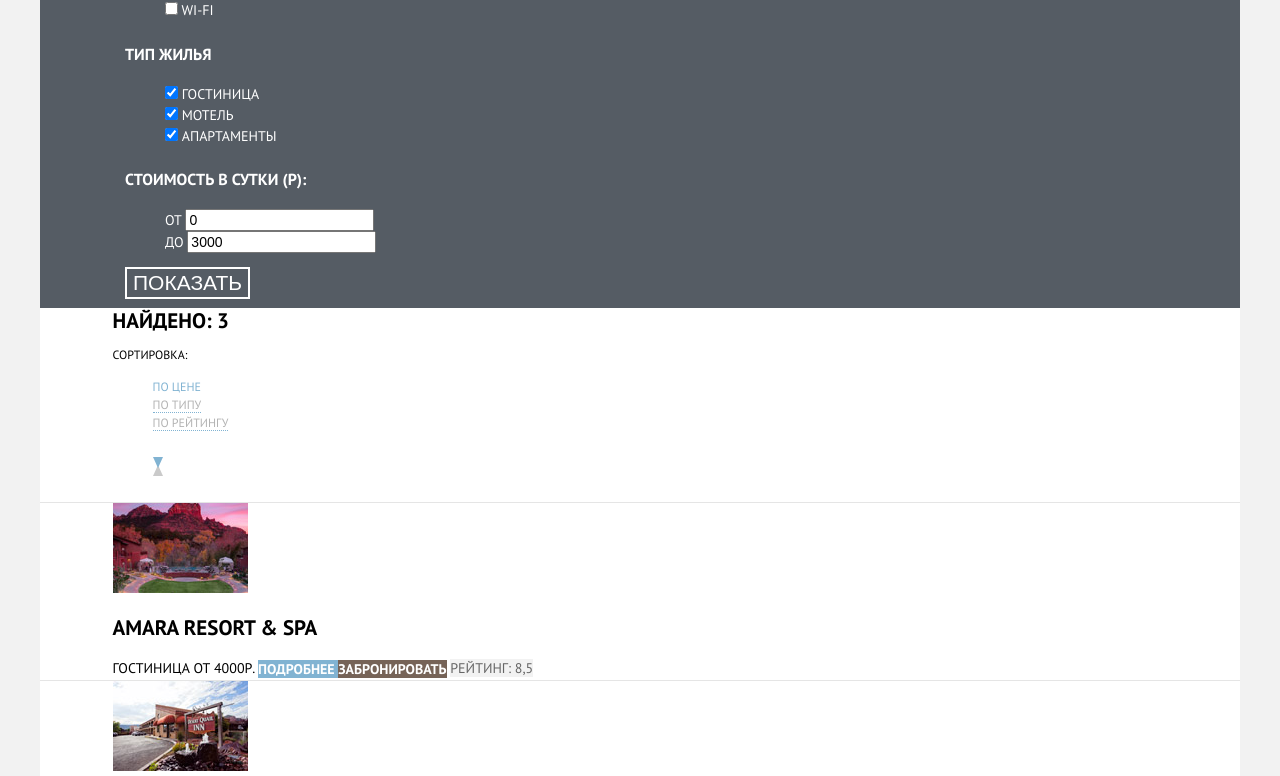
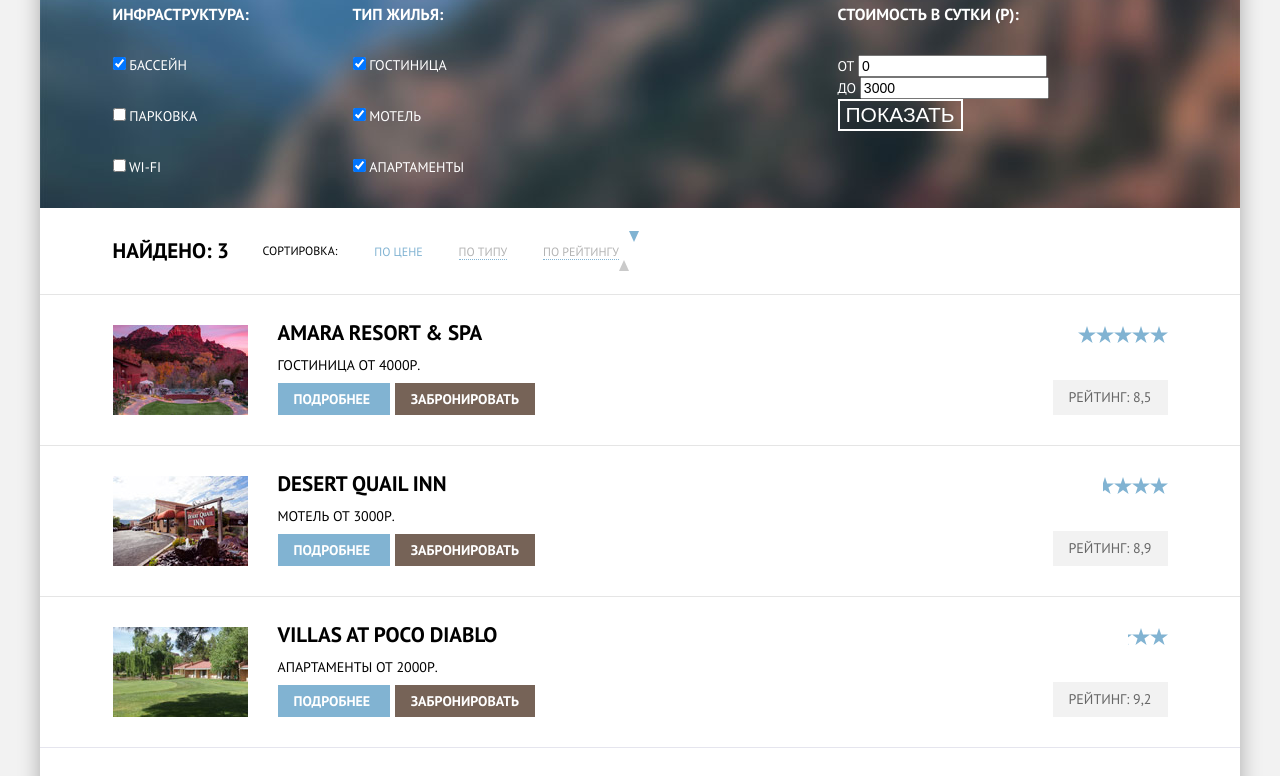
Before and after one commit to OlenaKashuba/334193-sedona-1, a plain HTML site: page hotels.html in a window 1280 px wide. Shown: the part 82-858 px from the top of the page. Drawn offline with Linux system fonts and the light colour scheme.

Commit message:
Layout hotels

```diff
--- a/css/style.css
+++ b/css/style.css
@@ -18,6 +18,7 @@ html, body {
 	background-color: #ffffff;
 	color: #000000;
 	position: relative;
+	box-shadow: 0 0 20px rgba(0,0,0,0.3);
 }
 
 .inner-container {
@@ -94,6 +95,10 @@ a {
 
 .main-navigation a {
 	color: #000000;
+}
+
+.inner-navigation ul {
+	position: static;
 }
 
 .inner-navigation a.active {
@@ -365,10 +370,20 @@ a {
 	color: #000000;
 }
 
+
 .hotel-search-form p {
 	line-height: 26px;
 	font-weight: bold;
 }
+
+.hotel-search-form p label {
+	display: inline-block;
+	width: 105px;
+	margin: 0;
+	padding: 0;
+}
+
+
 
 .hotel-search-form input {
 	font: inherit;
@@ -466,21 +481,59 @@ a {
 		/* FILTERS  */
 
 .filters {
+	box-sizing: border-box;
 	background-color: #555c64; /* temporarily */
+	background:
+		url(../img/filter-background.jpg) center no-repeat;
 	color: #ffffff;
+	min-height: 217px;
+	padding-top: 30px;
+	padding-bottom: 30px;
+}
+
+.filters-form {
+	display: flex;
 }
 
 .filters-form fieldset {
 	border: none;
+	margin: 0;
+	padding: 0;
 }
 
 .filters-form fieldset ul {
 	list-style: none;
+	padding: 0;
+	margin: 0;
+}
+
+.filter-option {
+	margin-bottom: 30px;
+}
+
+.filter-option:last-child {
+	margin-bottom: 0;
 }
 
 .filters-form fieldset legend {
 	font-size: 16px;
 	font-weight: bold;
+	padding: 0;
+	margin: 0;
+	margin-bottom: 30px;
+}
+
+.filters-infrastructure,
+.filters-housing-type {
+	width: 240px;
+}
+
+.filters-form .filters-housing-type {
+	margin-right: 245px;
+}
+
+.filters-range {
+	width: 330px;
 }
 
 .btn-show {
@@ -505,22 +558,50 @@ a {
 
 
 		/* FOUND */
+.found-sorting {
 
+}
+
+.found-flex {
+	display: flex;
+	min-height: 86px;
+	align-items: center;
+}
 
 .found-sorting b {
 	font-size: 21px;
 	line-height: 26px;
 	font-weight: bold;
+	margin: 0;
+	padding: 0;
+	width: 150px;
 }
 
 .found-sorting p,
 .found-sorting-item {
 	font-size: 12px;
 	line-height: 18px;
+	margin: 0;
+	padding: 0;
+}
+
+.found-sorting p {
+	margin-right: 37px;
 }
 
 .found-sorting ul {
 	list-style: none;
+	margin: 0;
+	padding: 0;
+}
+
+.found-sorting-item {
+	display: inline-block;
+	margin-right: 32px;
+}
+
+.found-sorting-item:last-child  {
+	margin-right: 0px;
 }
 
 .found-sorting-item a {
@@ -545,6 +626,14 @@ a {
 	border-bottom: none;
 	outline: none;
 }
+
+.hotels-buttons {
+	display: flex;
+	width: 40px;
+	flex-direction: row;
+}
+
+
 
 .btn-sort-up {
 	width: 0;
@@ -594,7 +683,11 @@ a {
 
 
 .hotel-summary {
+	box-sizing: border-box;
 	border-top: 1px solid #e5e5e5;
+	min-height: 150px;
+	padding-top: 30px;
+	padding-bottom: 30px;
 }
 
 .hotel-summary:last-child {
@@ -617,8 +710,36 @@ a {
 	color: rgba(0,0,0,0.3);
 }
 
+.hotel-summary .hotel-description {
+	margin-left: 165px;
+}
+
+.hotel-summary h3 {
+	position: relative;
+	top: -5px;
+	margin: 0;
+	padding: 0;
+}
+
 .hotel-summary b {
+	display: inline-block;
 	font-weight: normal;
+	margin: 0;
+	padding: 0;
+	margin-top: 4px;
+	margin-bottom: 12px;
+}
+
+.hotel-summary .inner-container {
+	box-sizing: border-box;
+	position: relative;
+	min-height: 90px;
+}
+
+.hotel-summary img {
+	position: absolute;
+	left: 0;
+	top: 0px;
 }
 
 .btn-details,
@@ -626,10 +747,15 @@ a {
 	font-size: 14px;
 	line-height: 21px;
 	font-weight: bold;
+	padding-top: 7px;
+	padding-bottom: 7px;
+	padding-left: 16px;
+	padding-right: 16px;
 }
 
 .btn-details {
 	background-color: #81b3d2;
+	margin-right: 5px;
 }
 
 .btn-details:hover,
@@ -643,9 +769,36 @@ a {
 	color: rgba(255,255,255,0.3);
 }
 
+.rating-stars {
+	position: absolute;
+	right: 0;
+	top: 0;
+	width: 90px;
+	height: 18px;
+	background:
+		url(../img/star.svg) right repeat-x;
+}
+
+.stars-3 {
+	width: 65px;
+	height: 18px;
+}
+
+.stars-2 {
+	width: 40px;
+	height: 18px;
+}
+
 .hotel-rating-number {
+	position: absolute;
+	right: 0;
+	bottom: 0px;
 	color: #666666;
 	background-color: #f2f2f2;
+	padding-top: 7px;
+	padding-bottom: 7px;
+	padding-left: 16px;
+	padding-right: 16px;
 }
 
 	/*FOOTERS*/
@@ -701,6 +854,10 @@ a {
 	align-items: center;
 }
 
+.footer-copyright span {
+	margin-right: 5px;
+}
+
 .footer-logo svg path:hover,
 .footer-logo svg path:focus {
 	fill: #81b3d2;
--- a/hotels.html
+++ b/hotels.html
@@ -48,7 +48,7 @@
 					<!-- FILTERS INFRASTRUCTURE -->
 
 						<fieldset class="filters-infrastructure">
-							<legend>Инфраструктура</legend>
+							<legend>Инфраструктура:</legend>
 							<ul>
 								<li class="filter-option">
 									<input type="checkbox" id="pool" name="infrastructure" checked>
@@ -68,7 +68,7 @@
 				<!-- FILTERS HOUSING TYPE -->
 
 						<fieldset class="filters-housing-type">
-							<legend>Тип жилья</legend>
+							<legend>Тип жилья:</legend>
 							<ul>
 								<li class="filter-option">
 									<input type="checkbox" id="hotel" name="housing-type"  checked>
@@ -120,8 +120,9 @@
 
 
 			<section class="found-sorting">
-				<div class="inner-container">
+				<div class="inner-container found-flex">
 					<b>Найдено: 3</b>
+
 					<p> Сортировка: </p>
 
 					<ul class="found-sorting-list">
@@ -135,6 +136,7 @@
 							<a href="#"> По рейтингу </a>
 						</li>
 					</ul>
+
 
 					<ul class="hotels-buttons">
 						<li>
@@ -158,14 +160,16 @@
 				<article class="hotel-summary">
 					<div class="inner-container">
 						<img src="img/hotel-amara.jpg"  width="135" height="90" alt="Amara Resort & Spa Photo">
-
+						<div class="hotel-description">
 							<h3><a href="#"> Amara Resort &#38; Spa</a></h3>
 							<b>Гостиница</b>
 							<b> от 4000р. </b>
+							<div class="hotel-summary-buttons">
 							<a class="btn btn-details" href="#">Подробнее </a>
 							<a class="btn btn-book" href="#">Забронировать</a>
-
-						<span class="rating-stars 4-stars"> </span>
+							</div>
+						</div>
+						<span class="rating-stars stars-4"> </span>
 						<span class="hotel-rating-number">
 							Рейтинг: 8,5
 						</span>
@@ -176,14 +180,16 @@
 				<article class="hotel-summary">
 					<div class="inner-container">
 						<img src="img/hotel-desert.jpg"  width="135" height="90" alt="Desert Quail Inn Motel Photo">
-
+						<div class="hotel-description">
 							<h3><a href="#"> Desert Quail Inn</a></h3>
 							<b>Мотель</b>
 							<b> от 3000р. </b>
+							<div class="hotel-summary-buttons">
 							<a class="btn btn-details" href="#">Подробнее </a>
 							<a class="btn btn-book" href="#">Забронировать</a>
-
-						<span class="rating-stars 3-stars"> </span>
+							</div>
+						</div>
+						<span class="rating-stars stars-3"> </span>
 						<span class="hotel-rating-number">
 									Рейтинг: 8,9
 						</span>
@@ -194,14 +200,17 @@
 				<article class="hotel-summary">
 					<div class="inner-container">
 						<img src="img/hotel-villas.jpg"  width="135" height="90" alt="Villas at Poco Diablo Photo">
-
+						<div class="hotel-description">
 							<h3><a href="#"> Villas at Poco Diablo</a></h3>
 							<b>Апартаменты</b>
 							<b> от 2000р. </b>
+							<div class="hotel-summary-buttons">
 							<a class="btn btn-details" href="#">Подробнее </a>
 							<a class="btn btn-book" href="#">Забронировать</a>
+							</div>
 
-						<span class="rating-stars 2-stars"> </span>
+						</div>
+						<span class="rating-stars stars-2"> </span>
 						<span class="hotel-rating-number">
 								Рейтинг: 9,2
 						</span>
@@ -225,7 +234,7 @@
 					</ul>
 				</section>
 				<section class="footer-copyright">
-					<span>Website by:</span>
+					<span>Website by</span>
 					<a class="footer-logo" href="https://htmlacademy.ru/intensive/htmlcss"> <img src="img/logo-htmlacademy.svg" width="113" height="39" alt="HTML academy logo"> </a>
 				</section>
 			</footer>
```
Also changed, not shown: index.html (+2 -2 lines). Lines whose indentation alone changed are shown as unchanged.
